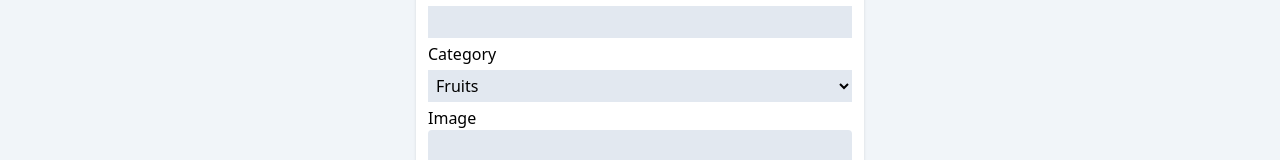
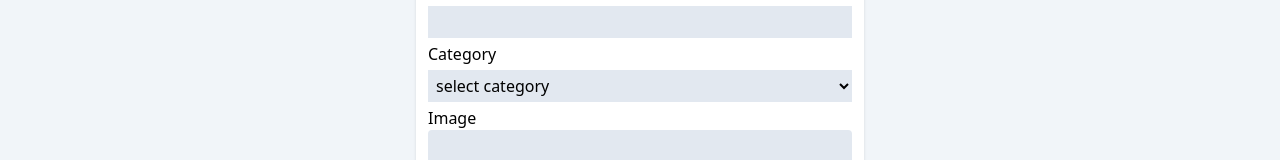
Before and after one commit to neelendrareddy9001/food-store-responsive, a React (Create React App) app in the folder frontend/: page /newproduct in a window 1280 px wide. Shown: the part 130-290 px from the top of the page. Built offline with nearby package versions, Linux system fonts and the light colour scheme.

Commit message:
NewProduct Schema added

```diff
--- a/frontend/src/components/NewProduct.js
+++ b/frontend/src/components/NewProduct.js
@@ -4,6 +4,7 @@ import { ImageTobase64 } from '../utlity/ImageTobase64';
 
 //import React-icons
 import {AiOutlineCloudUpload} from 'react-icons/ai';
+import { json } from 'react-router-dom';
 
 const NewProduct = () => {
 
@@ -38,9 +39,20 @@ const NewProduct = () => {
       })
   }
 
-  const handleSubmit = (e) => {
+  const handleSubmit = async (e) => {
       e.preventDefault();
       console.log(data);
+
+      const fetchData = await fetch(`${process.env.REACT_APP_SERVER_DOMAIN}/uploadProduct`, {
+        method : "POST",
+        headers : {
+          "content-type" : "application/json"
+        },
+        body : JSON.stringify(data)
+      })
+      const fetchRes = await fetchData.json()
+
+      console.log(fetchRes)
   }
 
   return (
@@ -51,11 +63,13 @@ const NewProduct = () => {
 
         <label htmlFor='categor'>Category</label>
         <select className='bg-slate-200 p-1 my-1' id='category' name='categoty' onChange={handleChange}>
-          <option>Fruits</option>
-          <option>Vegetable</option>
-          <option>Icream</option>
-          <option>Dosa</option>
-          <option>Pizza</option>
+          <option value={"other"}>select category</option>
+          <option value={"fruits"}>Fruits</option>
+          <option value={"vegetable"}>Vegetable</option>
+          <option value={"iccream"}>Icream</option>
+          <option value={"dosa"}>Dosa</option>
+          <option value={"pizza"}>Pizza</option>
+          <option value={"rice"}>Rice</option>
         </select>
 
         <label htmlFor='image'>Image
```
Also changed, not shown: 1 other file (tests, documents, lock files or other folders).
